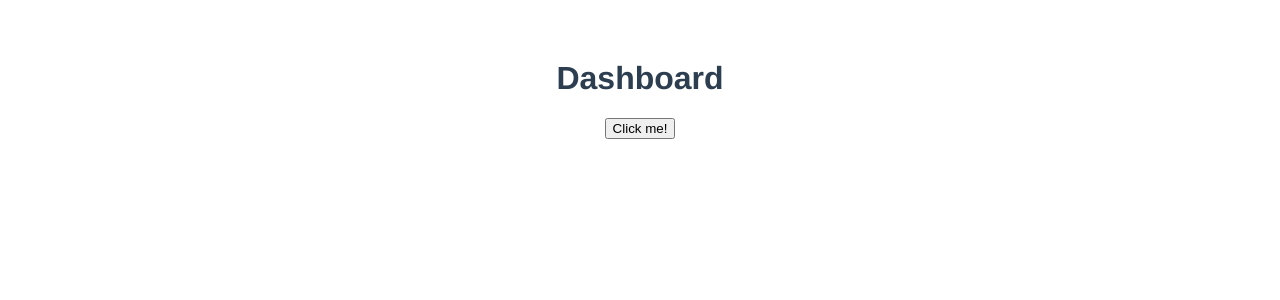
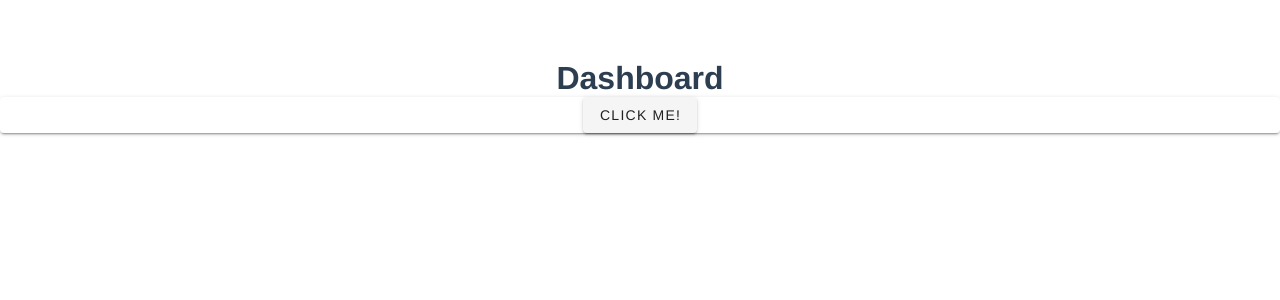
Before and after one commit to raf0nx/video-chat, a Vue app: page / in a window 1280 px wide. Shown: the top 300 px of the page. Built offline with nearby package versions, Linux system fonts and the light colour scheme.

Commit message:
dist: Vuetify scaffolding

```diff
--- a/public/index.html
+++ b/public/index.html
@@ -1,11 +1,13 @@
 <!DOCTYPE html>
-<html lang="">
+<html lang="en">
   <head>
     <meta charset="utf-8">
     <meta http-equiv="X-UA-Compatible" content="IE=edge">
     <meta name="viewport" content="width=device-width,initial-scale=1.0">
     <link rel="icon" href="<%= BASE_URL %>favicon.ico">
     <title><%= htmlWebpackPlugin.options.title %></title>
+    <link rel="stylesheet" href="https://fonts.googleapis.com/css?family=Roboto:100,300,400,500,700,900">
+    <link rel="stylesheet" href="https://cdn.jsdelivr.net/npm/@mdi/font@latest/css/materialdesignicons.min.css">
   </head>
   <body>
     <noscript>
--- a/src/components/Dashboard.vue
+++ b/src/components/Dashboard.vue
@@ -1,7 +1,9 @@
 <template>
 	<div class="dashboard">
 		<h1>Dashboard</h1>
-		<button @click="sendGetRequest()">Click me!</button>
+		<v-card elevation="4">
+			<v-btn @click="sendGetRequest()">Click me!</v-btn>
+		</v-card>
 	</div>
 </template>
 
--- /dev/null
+++ b/src/plugins/vuetify.ts
@@ -0,0 +1,6 @@
+import Vue from "vue";
+import Vuetify from "vuetify/lib/framework";
+
+Vue.use(Vuetify);
+
+export default new Vuetify({});
--- /dev/null
+++ b/src/shims-vuetify.d.ts
@@ -0,0 +1,4 @@
+declare module 'vuetify/lib/framework' {
+  import Vuetify from 'vuetify'
+  export default Vuetify
+}
--- /dev/null
+++ b/vue.config.js
@@ -0,0 +1,5 @@
+module.exports = {
+  transpileDependencies: [
+    'vuetify'
+  ]
+}
```
Also changed, not shown: package.json (+7 -2 lines), src/main.ts (+5 -3 lines), src/assets/logo.svg (added), 1 other file (tests, documents, lock files or other folders).
